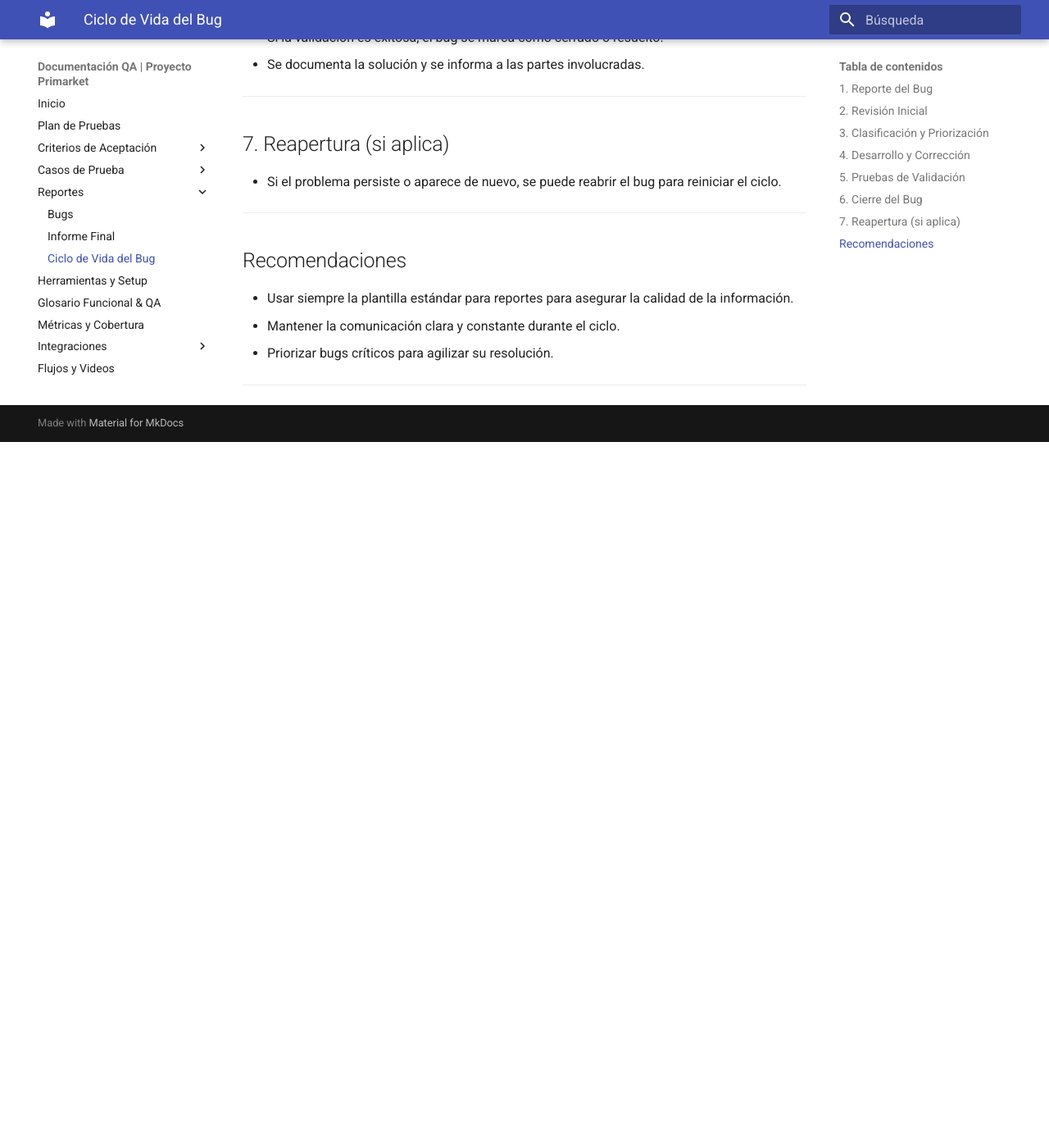
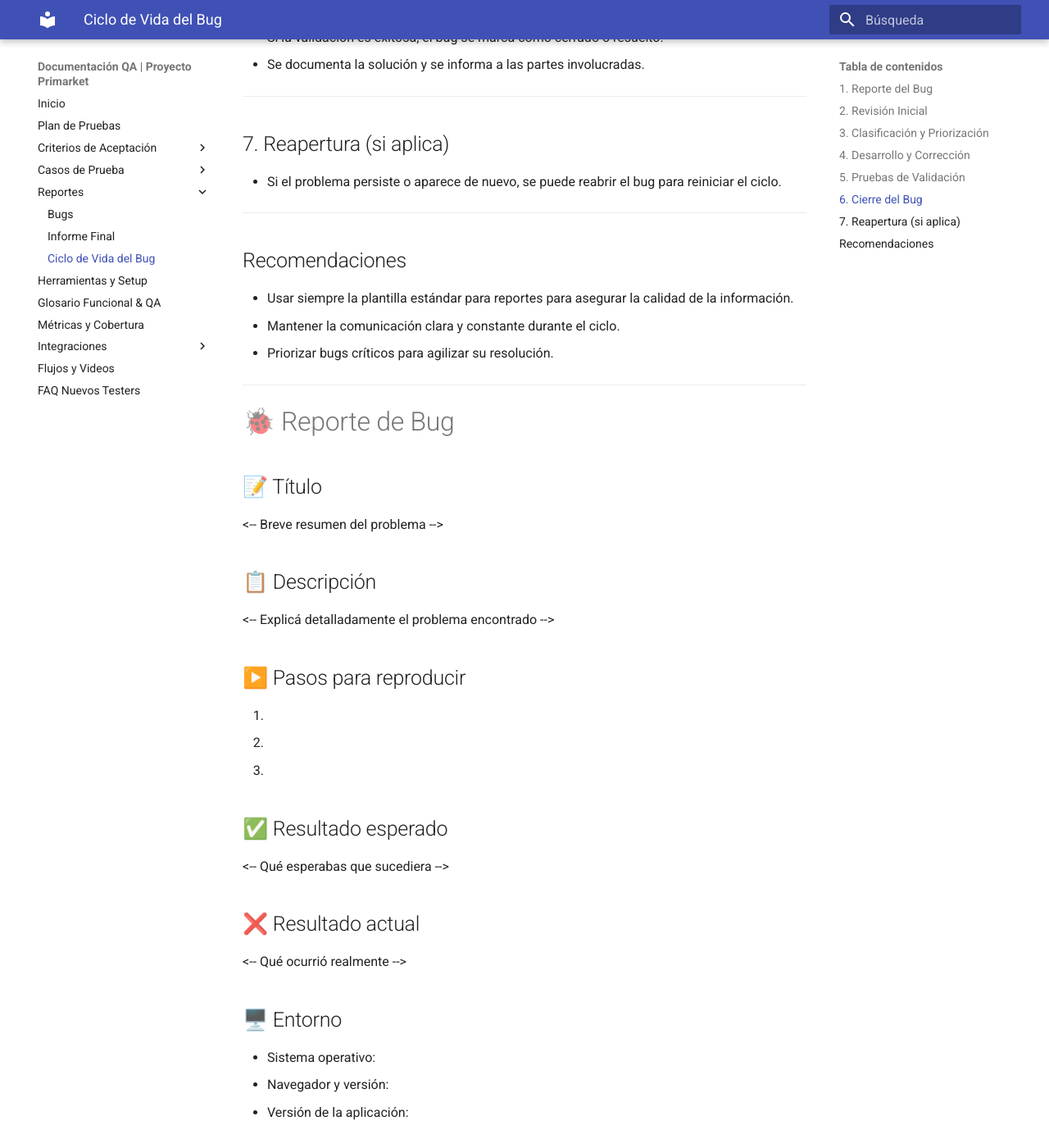
Before and after one commit to LuisPradoQA/Primarket-docs, an MkDocs documentation site: the page built from docs/ciclo_vida_bug.md, in a window 1280 px wide and 1400 px high, scrolled down 1273 px. Shown: the whole window at 82% size. Built offline with MkDocs 1.6.1 and Material for MkDocs 9.7.7, drawn with Linux system fonts in a browser that asks for light colours; before the commit the page ends 1812 px from its top, so only the background shows below that; some of the changed text lies outside the part shown.

Commit message:
Agrego plantilla de reportes a ciclo de vida bug

```diff
--- a/docs/ciclo_vida_bug.md
+++ b/docs/ciclo_vida_bug.md
@@ -52,3 +52,39 @@
 - Priorizar bugs críticos para agilizar su resolución.
 
 ---
+
+# 🐞 Reporte de Bug
+
+## 📝 Título
+<-- Breve resumen del problema -->
+
+## 📋 Descripción
+<-- Explicá detalladamente el problema encontrado -->
+
+## ▶️ Pasos para reproducir
+1.
+2.
+3.
+
+## ✅ Resultado esperado
+<-- Qué esperabas que sucediera -->
+
+## ❌ Resultado actual
+<-- Qué ocurrió realmente -->
+
+## 🖥️ Entorno
+- Sistema operativo:
+- Navegador y versión:
+- Versión de la aplicación:
+
+## ⚠️ Severidad / Prioridad
+<-- Ejemplo: Crítico, Alto, Medio, Bajo -->
+
+## 📷 Evidencia
+<-- Capturas de pantalla, videos, logs, enlaces, etc. -->
+
+## 📅 Fecha y hora del reporte
+<-- Opcional -->
+
+## 🙋‍♂️ Reportado por
+<-- Nombre o usuario -->
```
